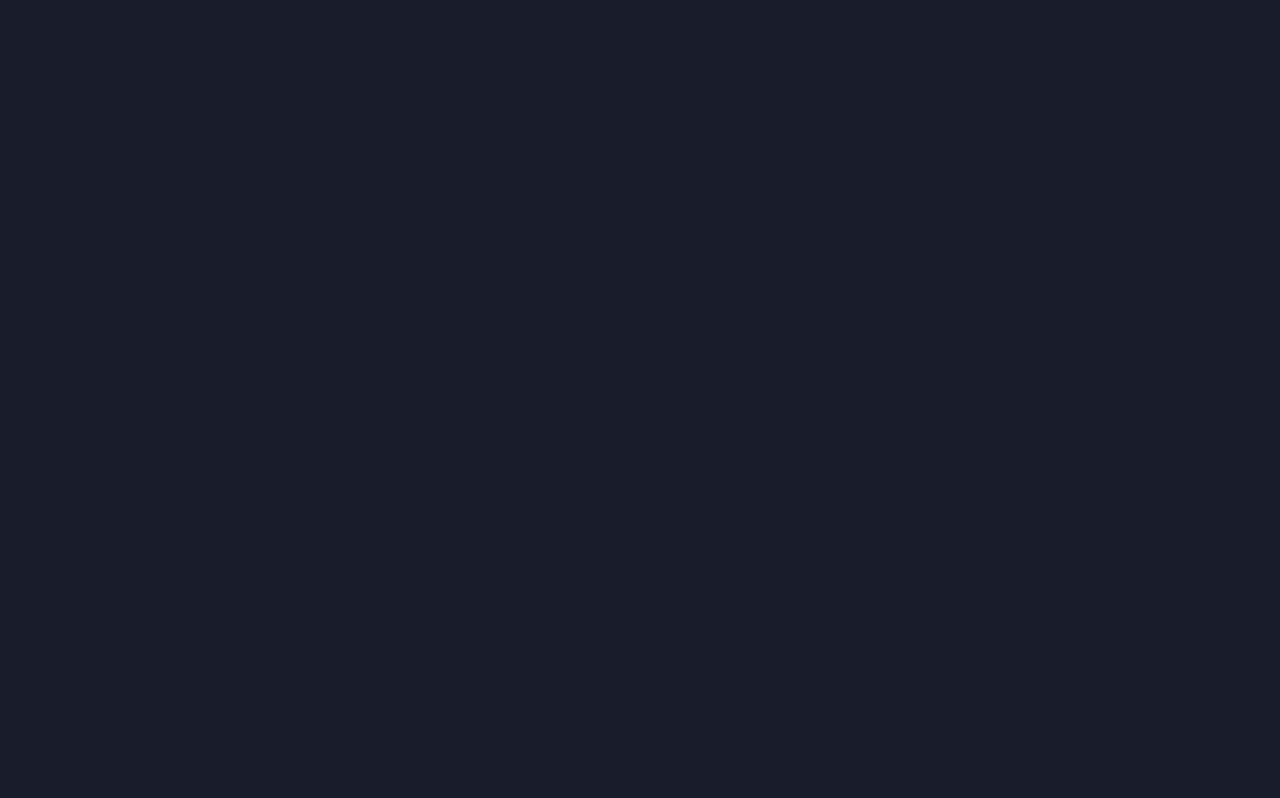
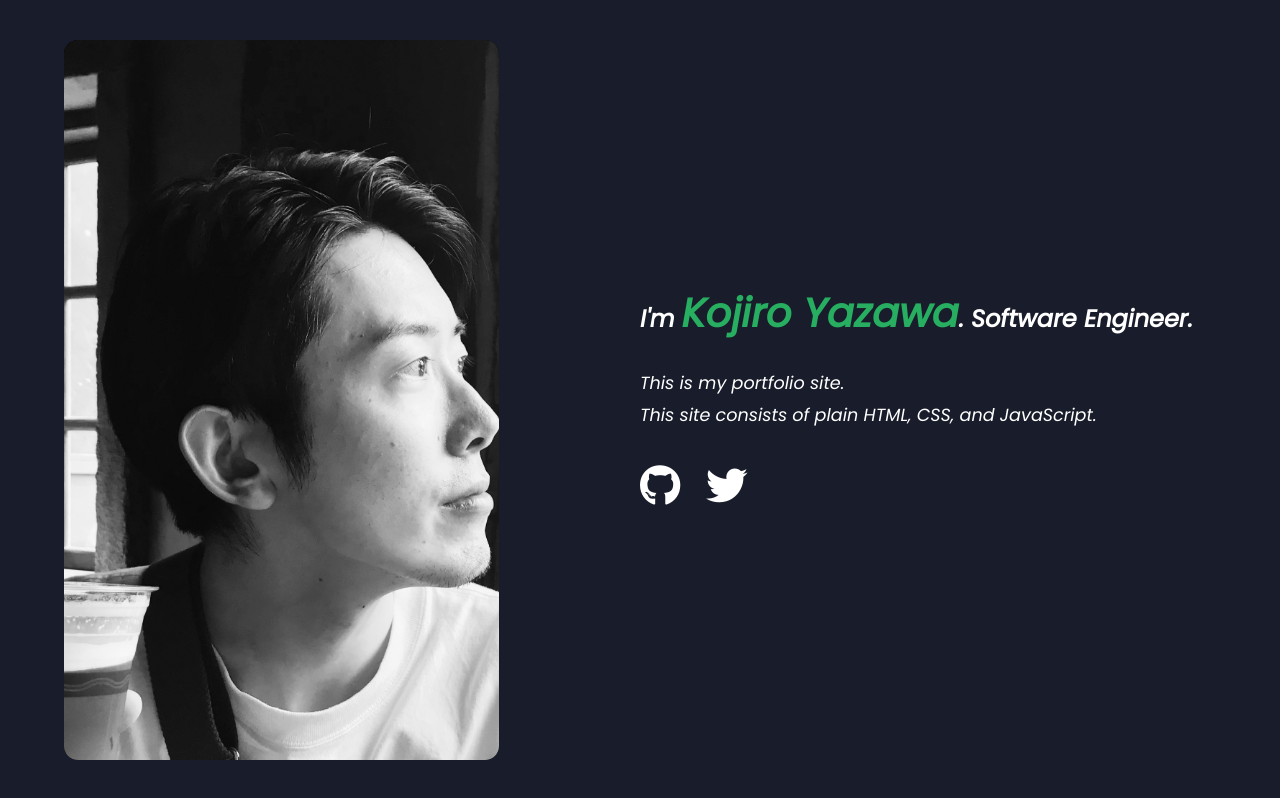
Before and after one commit to yazawak2/yazawak2.github.io, a plain HTML site: page index.html in a window 1280 px wide. Drawn offline with Linux system fonts and the light colour scheme.

Commit message:
feat: implement "home" page content

```diff
--- a/index.html
+++ b/index.html
@@ -6,11 +6,42 @@
   <meta name="viewport" content="width=device-width, initial-scale=1.0">
   <title>Portfolio</title>
   <link rel="stylesheet" href="styles/styles.css">
+  <link rel="stylesheet" href="https://cdnjs.cloudflare.com/ajax/libs/font-awesome/6.4.0/css/all.min.css" integrity="sha512-iecdLmaskl7CVkqkXNQ/ZH/XLlvWZOJyj7Yy7tcenmpD1ypASozpmT/E0iPtmFIB46ZmdtAc9eNBvH0H/ZpiBw==" crossorigin="anonymous" referrerpolicy="no-referrer" />
   <link rel="preconnect" href="https://fonts.googleapis.com">
   <link rel="preconnect" href="https://fonts.gstatic.com" crossorigin>
   <link href="https://fonts.googleapis.com/css2?family=Poppins:ital@1&display=swap" rel="stylesheet">
 </head>
-<body>
-
+<body class="main-content">
+  <header class="section header" id="home">
+    <div class="header-content">
+      <div class="left-header">
+        <div class="image">
+          <img src="img/hero.jpg" alt="">
+        </div>
+      </div>
+      <div class="right-header">
+        <h1 class="name">
+          I'm <span>Kojiro Yazawa</span>. Software Engineer.
+        </h1>
+        <p>
+          This is my portfolio site.
+          <br/>
+          This site consists of plain HTML, CSS, and JavaScript.
+        </p>
+        <ul class="right-header__list">
+          <li class="right-header__list-item">
+            <a href="https://github.com/yazawak2" target="_blank" rel="noopener noreferrer">
+              <i class="fab fa-github"></i>
+            </a>
+          </li>
+          <li class="right-header__list-item">
+            <a href="https://twitter.com/yazy__22" target="_blank" rel="noopener noreferrer">
+              <i class="fab fa-twitter"></i>
+            </a>
+          </li>
+        </div>
+      </div>
+    </div>
+  </header>
 </body>
 </html>
--- a/styles/styles.scss
+++ b/styles/styles.scss
@@ -27,5 +27,87 @@ body {
   font-family: 'Poppins', sans-serif;
   font-size: 1.1rem;
   color: var(--color-white);
-  transition: all .4 ease-in-out;
 }
+
+a {
+  display: inline-block;
+  text-decoration: none;
+  color: inherit;
+  font-family: inherit;
+}
+
+header {
+  height: 100vh;
+  color: var(--color-white);
+  overflow: hidden;
+}
+
+section {
+  min-height: 100vw;
+  width: 100%;
+  position: absolute;
+  left: 0;
+  top: 0;
+  padding: 3rem 18rem;
+}
+
+.section {
+  background-color: var(--color-primary);
+}
+
+// Header content
+.header-content {
+  display: grid;
+  grid-template-columns: repeat(2, 1fr);
+  height: 100%;
+  .left-header {
+    display: flex;
+    align-items: center;
+    position: relative;
+    .image {
+      border-radius: var(--br-sm-2);
+      height: 90%;
+      width: 68%;
+      margin-left: 4rem;
+      background-color: var(--color-black);
+
+      img {
+        border-radius: var(--br-sm-2);
+        width: 100%;
+        height: 100%;
+        object-fit: cover;
+      }
+    }
+  }
+  .right-header {
+    display: flex;
+    flex-direction: column;
+    justify-content: center;
+    .name {
+      font-size: 1.5rem;
+      span {
+        color: var(--color-secondary);
+        font-size: 2.5rem;
+      }
+    }
+    p {
+      margin: 1.5rem 0;
+      line-height: 2rem;
+    }
+  }
+  .right-header__list {
+    display: flex;
+    gap: 2vw;
+  }
+}
+
+.right-header__list {
+  list-style: none;
+  padding: 0;
+  text-align: center;
+}
+
+.right-header__list-item {
+  display: inline;
+  font-size: 2.6rem;
+}
```
Also changed, not shown: img/hero.jpg (added), styles/styles.css, 2 other files.
